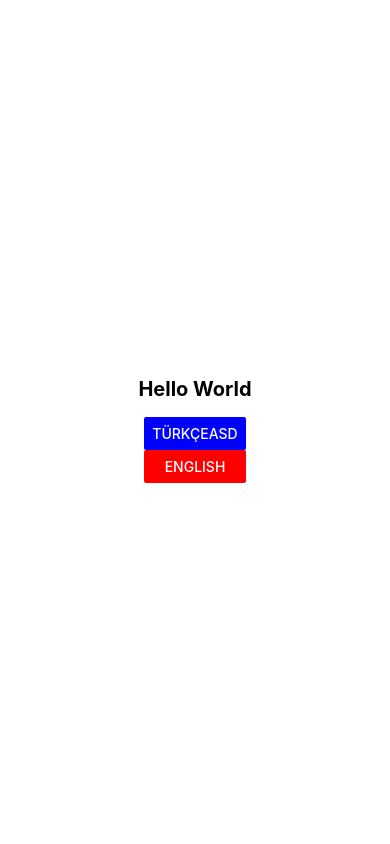
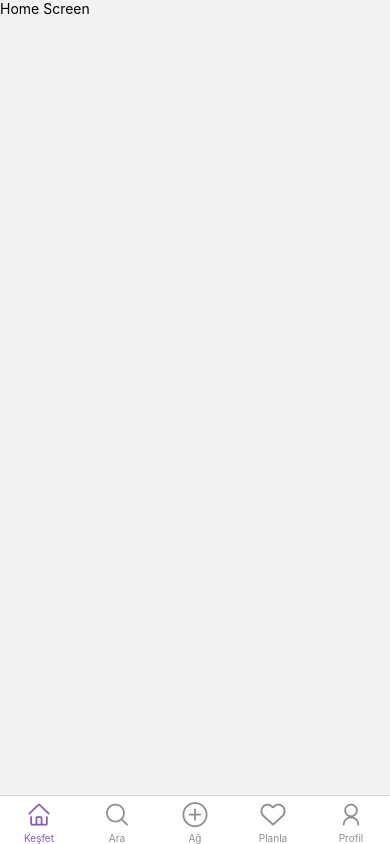
Before and after one commit to Webtravellers/mobile, a React Native app: screen /Home in a window 390 px wide. Built offline with nearby package versions, Linux system fonts and the light colour scheme.

Commit message:
Added Tab Panes and Icons

```diff
--- a/App.tsx
+++ b/App.tsx
@@ -1,56 +1,101 @@
-import React, { useState } from 'react';
-import './src/assets/languages/i18n'
-import { useTranslation } from 'react-i18next';
-import { Button, StyleSheet, Text, View } from 'react-native';
+import { createBottomTabNavigator } from '@react-navigation/bottom-tabs';
+import { NavigationContainer } from '@react-navigation/native';
+import { createNativeStackNavigator } from '@react-navigation/native-stack';
+import React from 'react';
+import Icon from 'react-native-vector-icons/AntDesign';
+import './src/assets/languages/i18n';
+import HomeScreen from './src/screens/HomeScreen';
 
-export type Props = {};
+const Tab = createBottomTabNavigator();
 
-const Hello: React.FC<Props> = () => {
-    const { t, i18n } = useTranslation();
+const HomeStack = createNativeStackNavigator()
+const HomeStackScreen = () => {
+    return (
+        <HomeStack.Navigator screenOptions={{ headerShown: false }}>
+            <HomeStack.Screen name='Home' component={HomeScreen} />
+        </HomeStack.Navigator>
+    )
+}
 
-    const [currentLanguage, setLanguage] = useState('en');
+const ProfileStack = createNativeStackNavigator()
+const ProfileStackScreen = () => {
+    return (
+        <ProfileStack.Navigator screenOptions={{ headerShown: false }}>
+            <ProfileStack.Screen name='Profile' component={HomeScreen} />
+        </ProfileStack.Navigator>
+    )
+}
 
-    const changeLanguage = (value: string): void => {
-        i18n
-            .changeLanguage(value)
-            .then(() => setLanguage(value))
-            .catch(err => console.log(err));
-    };
+const DiscoverStack = createNativeStackNavigator()
+const DiscoverStackScreen = () => {
+    return (
+        <DiscoverStack.Navigator screenOptions={{ headerShown: false }}>
+            <DiscoverStack.Screen name='Discover' component={HomeScreen} />
+        </DiscoverStack.Navigator>
+    )
+}
 
+const NetworkStack = createNativeStackNavigator()
+const NetworkStackScreen = () => {
     return (
-        <View style={styles.container}>
-            <Text style={styles.greeting}>
-                {t('hello')}
-            </Text>
-            <View>
-                <Button
-                    title="Türkçeasd"
-                    accessibilityLabel="increment"
-                    onPress={() => changeLanguage("tr")}
-                    color="blue"
+        <NetworkStack.Navigator screenOptions={{ headerShown: false }}>
+            <NetworkStack.Screen name='Network' component={HomeScreen} />
+        </NetworkStack.Navigator>
+    )
+}
+
+const App: React.FC<any> = () => {
+    return (
+        <NavigationContainer>
+            <Tab.Navigator screenOptions={{ headerShown: false, tabBarActiveTintColor: "#895DB0" }}>
+                <Tab.Screen
+                    name="Keşfet"
+                    component={HomeStackScreen}
+                    options={{
+                        tabBarIcon: (props) => (
+                            <Icon name="home" {...props} />
+                        ),
+                    }}
                 />
-                <Button
-                    title="English"
-                    accessibilityLabel="decrement"
-                    onPress={() => changeLanguage("en")}
-                    color="red"
+                <Tab.Screen
+                    name="Ara"
+                    component={DiscoverStackScreen}
+                    options={{
+                        tabBarIcon: (props) => (
+                            <Icon name="search1" {...props} />
+                        ),
+                    }}
                 />
-            </View>
-        </View>
+                <Tab.Screen
+                    name="Ağ"
+                    component={NetworkStackScreen}
+                    options={{
+                        tabBarIcon: (props) => (
+                            <Icon name="pluscircleo" {...props} />
+                        ),
+                    }}
+                />
+                <Tab.Screen
+                    name="Planla"
+                    component={HomeStackScreen}
+                    options={{
+                        tabBarIcon: (props) => (
+                            <Icon name="hearto" {...props} />
+                        ),
+                    }}
+                />
+                <Tab.Screen
+                    name="Profil"
+                    component={ProfileStackScreen}
+                    options={{
+                        tabBarIcon: (props) => (
+                            <Icon name="user" {...props} />
+                        ),
+                    }}
+                />
+            </Tab.Navigator>
+        </NavigationContainer>
     );
 };
 
-const styles = StyleSheet.create({
-    container: {
-        flex: 1,
-        alignItems: 'center',
-        justifyContent: 'center'
-    },
-    greeting: {
-        fontSize: 20,
-        fontWeight: 'bold',
-        margin: 16
-    }
-});
-
-export default Hello;
+export default App;
--- /dev/null
+++ b/src/screens/HomeScreen.tsx
@@ -0,0 +1,10 @@
+import React from 'react'
+import { Text } from 'react-native'
+
+const HomeScreen = () => {
+  return (
+    <Text>Home Screen</Text>
+  )
+}
+
+export default HomeScreen
```
Also changed, not shown: package.json (+12 -1 lines), 3 other files (tests, documents, lock files or other folders).
